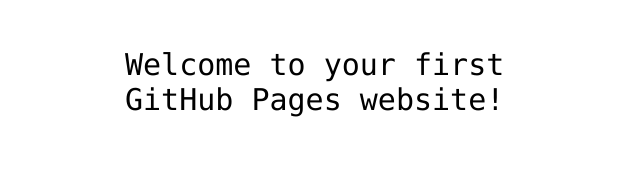
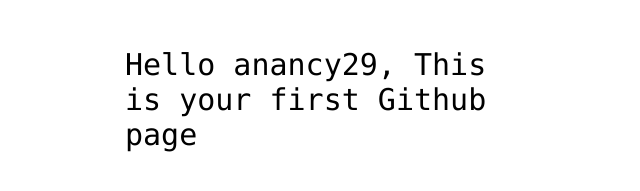
Before and after one commit to anancy29/anancy29.github.io, a plain HTML site: page index.html in a window 1280 px wide. Shown: the part 341-532 px from the top of the page, without its empty margins (315-955 px from the left). Drawn offline with Linux system fonts and the light colour scheme.

Commit message:
Update index.html

```diff
--- a/index.html
+++ b/index.html
@@ -12,7 +12,7 @@
 <img src="https://octodex.github.com/images/daftpunktocat-thomas.gif" id="octocat" alt="octocat-gif" />
 
 <!-- Change this code here by copy and pasting your template on line 15 -->
-<p>Welcome to your first GitHub Pages website!</p>
+<p>Hello anancy29, This is your first Github page</p>
 
 </body>
 </html>
```
